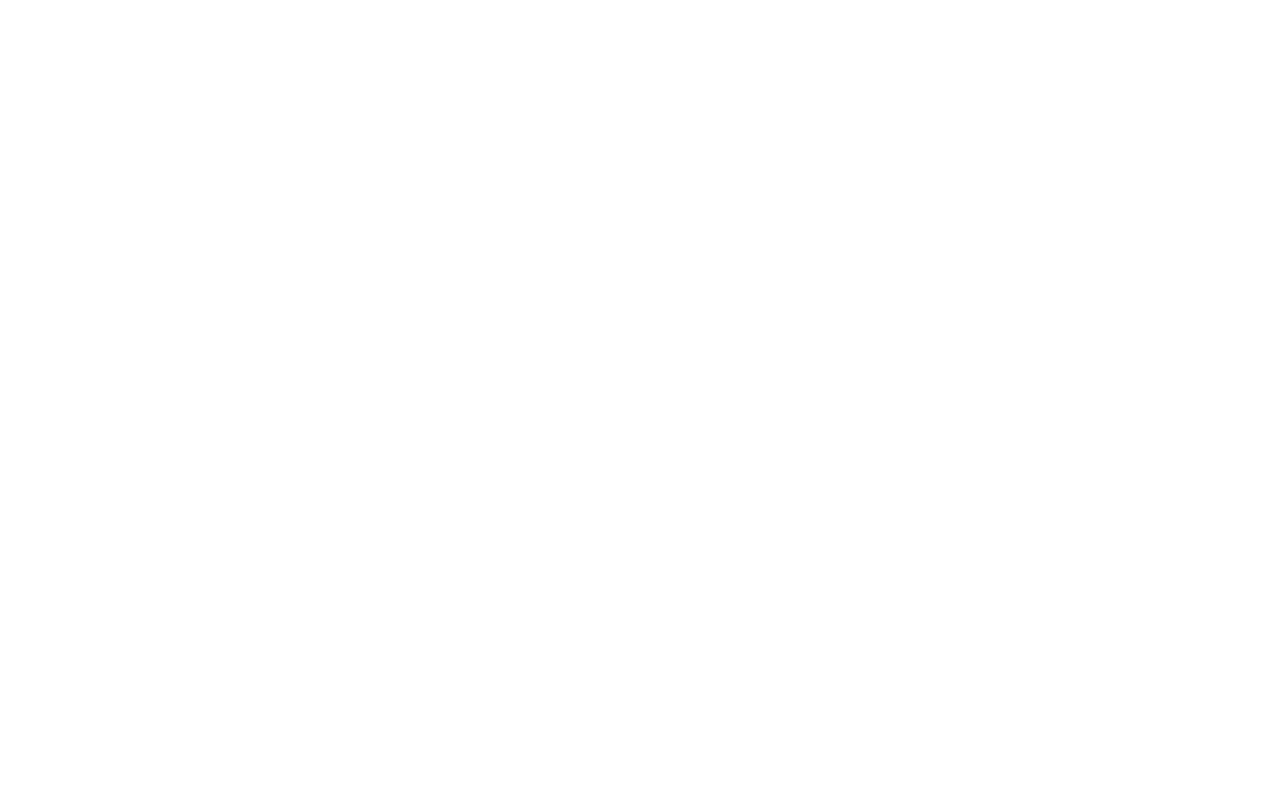
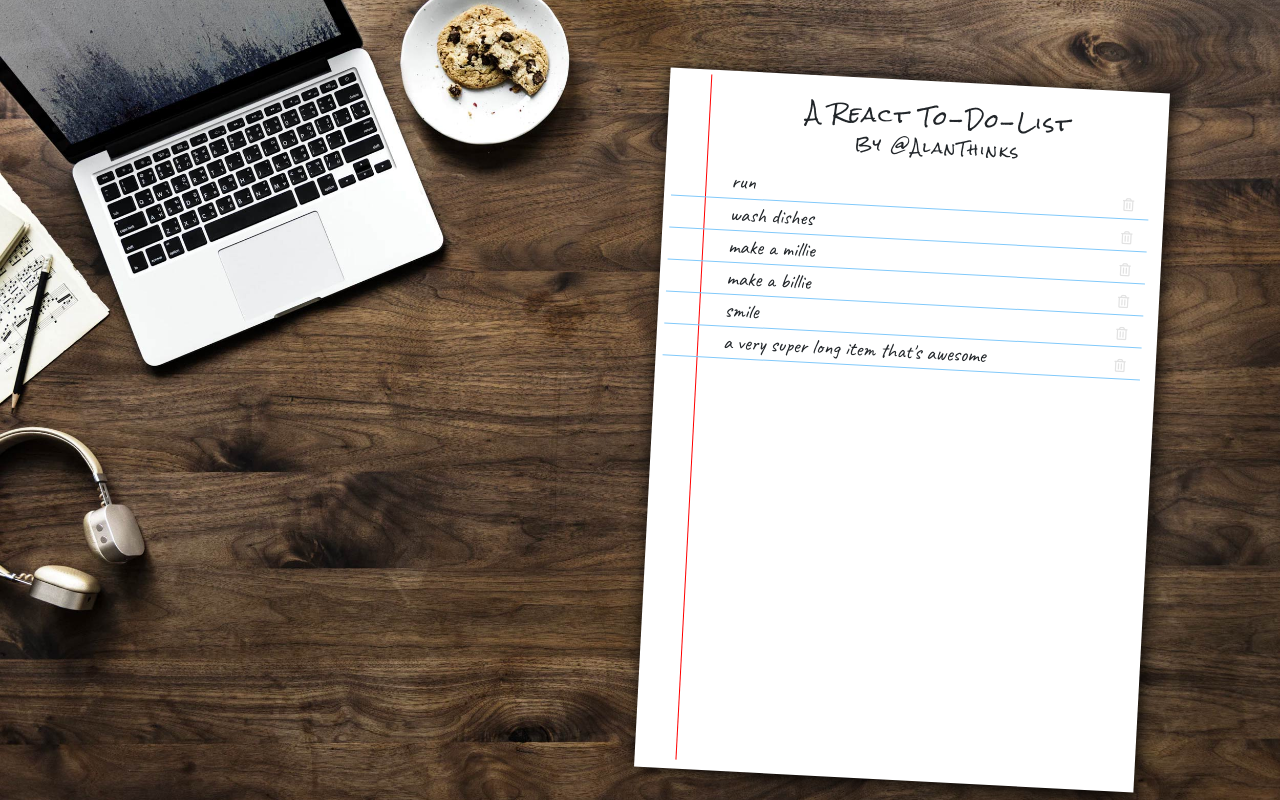
Before and after one commit to alanthinks/paper-to-do-list, a React (Create React App) app: page / in a window 1280 px wide. Built offline with nearby package versions, Linux system fonts and the light colour scheme.

Commit message:
Breaking into components

```diff
--- a/public/index.html
+++ b/public/index.html
@@ -1,5 +1,6 @@
 <!DOCTYPE html>
 <html lang="en">
+
 <head>
   <meta charset="utf-8">
   <meta name="viewport" content="width=device-width, initial-scale=1, shrink-to-fit=no">
@@ -10,6 +11,10 @@
     -->
   <link rel="manifest" href="%PUBLIC_URL%/manifest.json">
   <link rel="shortcut icon" href="%PUBLIC_URL%/favicon.ico">
+  <link rel="stylesheet" href="https://maxcdn.bootstrapcdn.com/bootstrap/4.0.0/css/bootstrap.min.css" integrity="sha384-Gn5384xqQ1aoWXA+058RXPxPg6fy4IWvTNh0E263XmFcJlSAwiGgFAW/dAiS6JXm"
+    crossorigin="anonymous">
+  <link rel="stylesheet" href="https://use.fontawesome.com/releases/v5.1.0/css/all.css" integrity="sha384-lKuwvrZot6UHsBSfcMvOkWwlCMgc0TaWr+30HWe3a4ltaBwTZhyTEggF5tJv8tbt"
+    crossorigin="anonymous">
   <!--
       Notice the use of %PUBLIC_URL% in the tags above.
       It will be replaced with the URL of the `public` folder during the build.
@@ -19,8 +24,9 @@
       work correctly both with client-side routing and a non-root public URL.
       Learn how to configure a non-root public URL by running `npm run build`.
     -->
-    <title>React App</title>
+  <title>Paper To-Do-List by @AlanThink</title>
 </head>
+
 <body>
   <noscript>
     You need to enable JavaScript to run this app.
@@ -36,5 +42,12 @@
       To begin the development, run `npm start` or `yarn start`.
       To create a production bundle, use `npm run build` or `yarn build`.
     -->
+  <script src="https://code.jquery.com/jquery-3.2.1.slim.min.js" integrity="sha384-KJ3o2DKtIkvYIK3UENzmM7KCkRr/rE9/Qpg6aAZGJwFDMVNA/GpGFF93hXpG5KkN"
+    crossorigin="anonymous"></script>
+  <script src="https://cdnjs.cloudflare.com/ajax/libs/popper.js/1.12.9/umd/popper.min.js" integrity="sha384-ApNbgh9B+Y1QKtv3Rn7W3mgPxhU9K/ScQsAP7hUibX39j7fakFPskvXusvfa0b4Q"
+    crossorigin="anonymous"></script>
+  <script src="https://maxcdn.bootstrapcdn.com/bootstrap/4.0.0/js/bootstrap.min.js" integrity="sha384-JZR6Spejh4U02d8jOt6vLEHfe/JQGiRRSQQxSfFWpi1MquVdAyjUar5+76PVCmYl"
+    crossorigin="anonymous"></script>
 </body>
+
 </html>
--- a/src/App.js
+++ b/src/App.js
@@ -1,12 +1,88 @@
-import React, { Component } from 'react';
-import logo from './logo.svg';
-import './App.css';
+import React, { Component } from "react";
+import "./css/main.css";
+import TaskLineItem from "./TaskLineItem";
 
 class App extends Component {
+  constructor(props) {
+    super(props);
+    this.state = {
+      tasksList: [
+        {
+          id: 1,
+          task: "run"
+        },
+        {
+          id: 2,
+          task: "wash dishes"
+        },
+        {
+          id: 3,
+          task: "make a millie"
+        },
+        {
+          id: 4,
+          task: "make a billie"
+        },
+        {
+          id: 5,
+          task: "smile"
+        },
+        {
+          id: 5,
+          task: "a very super long item that's awesome"
+        }
+      ]
+    };
+
+    this.eachTaskItem = this.eachTaskItem.bind(this);
+    this.update = this.update.bind(this);
+    this.delete = this.delete.bind(this);
+  }
+
+  update(newText, i) {
+    console.log("updating item at index", i, newText);
+    this.setState(prevState => ({
+      notes: prevState.notes.map(
+        note => (note.id !== i ? note : { ...note, note: newText })
+      )
+    }));
+  }
+
+  delete(id) {
+    console.log("removing item at", id);
+    this.setState(prevState => ({
+      tasksList: prevState.tasksList.filter(task => task.id !== id)
+    }));
+  }
+
+  eachTaskItem(taskObject, i) {
+    return (
+      <TaskLineItem
+        key={taskObject.id}
+        onUpdate={this.update}
+        onDelete={this.delete}
+        taskValue={taskObject.task}
+      />
+    );
+  }
   render() {
     return (
-      <div>
-
+      <div className="main-bg container-flex">
+        <div className="paper-container row">
+          <div className="paper-left-section col-1" />
+          <div className="paper-right-section col">
+            <div className="paper-top-section">
+              <div className="paper-title">
+                <h1>A React To-Do-List</h1>
+                <h2>By @AlanThinks</h2>
+              </div>
+            </div>
+            <div className="list-of-to-do">
+              {this.state.tasksList.map(this.eachTaskItem)}
+            </div>
+          </div>
+          <div className="paper-footer" />
+        </div>
       </div>
     );
   }
--- /dev/null
+++ b/src/TaskLineItem.js
@@ -0,0 +1,94 @@
+import React, { Component } from "react";
+import "./css/main.css";
+
+class TaskLineItem extends Component {
+  constructor(props) {
+    super(props);
+    this.state = {
+      editing: false
+    };
+
+    this.btnDeleteRef = React.createRef();
+
+    this.edit = this.edit.bind(this);
+    this.delete = this.delete.bind(this);
+    this.save = this.save.bind(this);
+    this.renderEdit = this.renderEdit.bind(this);
+    this.renderItem = this.renderItem.bind(this);
+    this.trashHover = this.trashHover.bind(this);
+  }
+
+  componentDidUpdate() {
+    // var textArea;
+    // if (this.state.editing) {
+    //   textArea = this._newText;
+    //   textArea.focus();
+    //   textArea.select();
+    // }
+  }
+
+  // shouldComponentUpdate(nextProps, nextState) {
+  //   return (
+  //     this.props.children !== nextProps.children || this.state !== nextState
+  //   );
+  // }
+
+  edit() {
+    this.setState({
+      editing: true
+    });
+  }
+
+  delete() {
+    this.props.onDelete(this.props.index);
+  }
+
+  save(e) {
+    e.preventDefault();
+    this.props.onUpdate(this._newText.value, this.props.index);
+    this.setState({
+      editing: false
+    });
+  }
+
+  trashHover() {
+    this.btnDeleteRef.current.focus();
+  }
+
+  renderEdit() {
+    return (
+      <div className="item-box">
+        <form className="item-box-edit" onSubmit={this.save}>
+          <input defaultValue={this.props.taskValue} />
+        </form>
+        <div className="btn-delete" onClick={this.delete}>
+          <i className="far fa-trash-alt" />
+        </div>
+      </div>
+    );
+  }
+
+  renderItem() {
+    console.log("rendering");
+
+    return (
+      <div className="item-box" onMouseOver={this.trashHover}>
+        <div className={"item-text"} onClick={this.edit}>
+          {this.props.taskValue}
+        </div>
+        <div
+          ref={this.btnDeleteRef}
+          className="btn-delete"
+          onClick={this.delete}
+        >
+          <i className="far fa-trash-alt" />
+        </div>
+      </div>
+    );
+  }
+  render() {
+    return this.state.editing ? this.renderEdit() : this.renderItem();
+  }
+}
+
+export default TaskLineItem;
--- a/src/css/main.css
+++ b/src/css/main.css
@@ -1,6 +1,83 @@
-@import url('https://fonts.googleapis.com/css?family=Rock+Salt');
+@import url("https://fonts.googleapis.com/css?family=Rock+Salt");
+@import url("https://fonts.googleapis.com/css?family=Caveat");
 
-.app-title{
-    font-family: 'Rock Salt', cursive;
+.main-bg {
+  background-image: url("../img/desk-lg.jpg");
+  background-size: cover;
+  background-position: center;
+  height: 100vh;
+  background-color: black;
+  padding-top: 80px;
+}
 
+.paper-container {
+  transform: rotate(3deg);
+  width: 500px;
+  height: 700px;
+  background-color: white;
+  margin-left: auto;
+  margin-right: 10%;
+  box-shadow: 2px 2px 20px black;
 }
+
+.paper-container .paper-left-section {
+  border-right: red 1px solid;
+  height: 98%;
+  margin-top: 1%;
+}
+
+.paper-container .paper-title {
+  font-family: "Rock Salt", cursive;
+  margin-top: 25px;
+  margin-bottom: 20px;
+  text-align: center;
+  letter-spacing: 2px;
+}
+.paper-container .paper-title h1 {
+  font-size: 1.2rem;
+  margin-bottom: 10px;
+}
+.paper-container .paper-title h2 {
+  font-size: 0.9rem;
+}
+
+.item-box {
+  font-family: "Caveat", cursive;
+  font-size: 1.3rem;
+  margin-left: -50px;
+  padding-left: 60px;
+  border-bottom: rgb(129, 201, 250) solid 1px;
+}
+.item-text,
+.item-box-edit {
+  display: inline-block;
+  width: 90%;
+}
+.item-text.done {
+  text-decoration: line-through;
+}
+.item-box-edit input {
+  width: 100%;
+
+  border: none;
+}
+.item-box-edit input:focus {
+  outline: none !important;
+  border-bottom: 1px solid red;
+  box-shadow: none;
+}
+
+.btn-delete {
+  background: none;
+  border: none;
+  font-size: 13px;
+  cursor: pointer;
+  float: right;
+  margin-top: 10px;
+  margin-right: 15px;
+  color: rgb(226, 226, 226);
+  transition: 0.3s;
+}
+.btn-delete:hover {
+  color: red;
+}
```
Also changed, not shown: src/img/desk-lg.jpg (added). Lines whose indentation alone changed are shown as unchanged.
